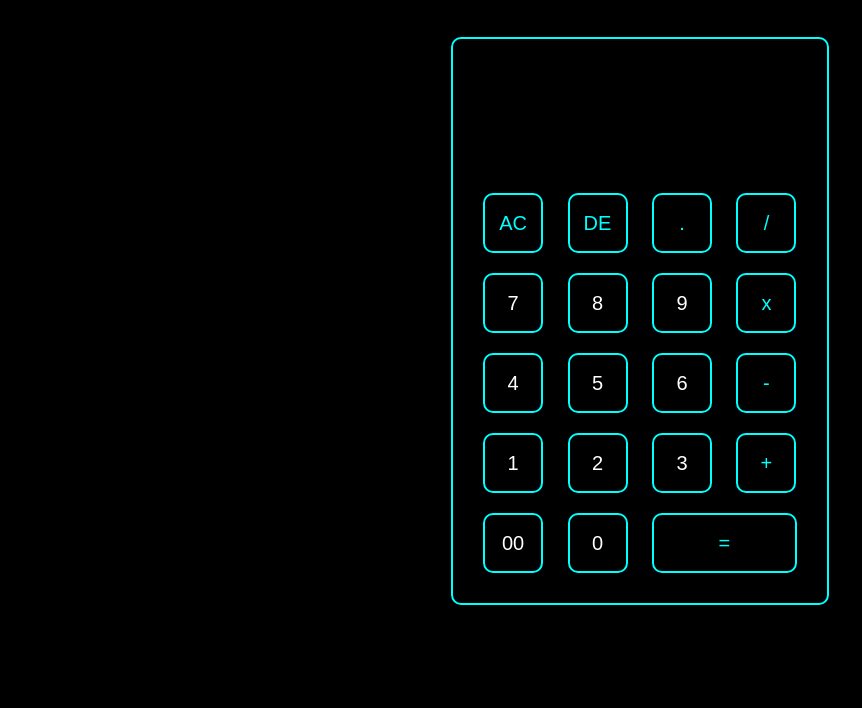
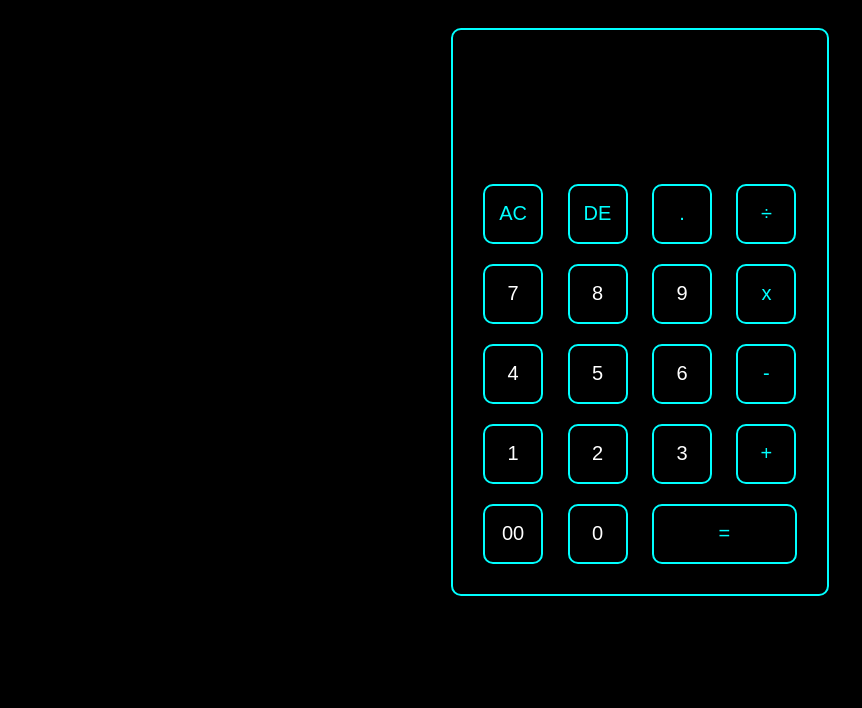
Before and after one commit to syedazlan833/lets-make-calculator, a plain HTML site: page index.html in a window 1280 px wide. Shown: the part 92-800 px from the top of the page, without its empty margins (0-862 px from the left). Drawn offline with Linux system fonts and the light colour scheme.

Commit message:
Update index.html

```diff
--- a/index.html
+++ b/index.html
@@ -6,58 +6,89 @@
   <meta http-equiv="X-UA-Compatible" content="IE=edge">
   <meta name="viewport" content="width=device-width, initial-scale=1.0">
   <link rel="stylesheet" href="style.css">
-    <link rel="shortcut icon"
-        href="https://upload.wikimedia.org/wikipedia/commons/thumb/1/1e/Circle-icons-calculator.svg/1200px-Circle-icons-calculator.svg.png"
-        type="image/x-icon">
+  <link rel="shortcut icon" href="https://upload.wikimedia.org/wikipedia/commons/thumb/1/1e/Circle-icons-calculator.svg/1200px-Circle-icons-calculator.svg.png" type="image/x-icon">
   <title>SmartCalc</title>
+
 </head>
 
 <body>
   <div class="container">
-        <h1 class="SmartCalc"><img width="50" src="https://upload.wikimedia.org/wikipedia/commons/thumb/1/1e/Circle-icons-calculator.svg/1200px-Circle-icons-calculator.svg.png" alt=""><span class="ml">SMART CALC</span></h1>
+    <h1 class="SmartCalc">
+      <img width="50" src="https://upload.wikimedia.org/wikipedia/commons/thumb/1/1e/Circle-icons-calculator.svg/1200px-Circle-icons-calculator.svg.png" alt="">
+      <span>SMART CALC</span>
+    </h1>
     <div class="calc">
       <div class="calculator">
-                <form>
+        <form name="calcForm">
           <div class="display">
-                        <input checked class="main" type="text" name="display">
+            <input class="main" type="text" name="display" readonly>
           </div>
           <div>
-                        <input class="operators" type="button" value="AC" onclick="display.value = '' ">
-                        <input class="operators" type="button" value="DE"
-                            onclick="display.value = display.value.toString().slice(0,-1) ">
-                        <input class="operators" type="button" value="." onclick="display.value += '.' ">
-                        <input class="operators" type="button" value="/" onclick="display.value += '/' ">
+            <input class="operators" type="button" value="AC" onclick="clearDisplay()">
+            <input class="operators" type="button" value="DE" onclick="deleteChar()">
+            <input class="operators" type="button" value="." onclick="appendValue('.')">
+            <input class="operators" type="button" value="÷" onclick="appendOperator('/')">
           </div>
           <div>
-                        <input type="button" value="7" onclick="display.value += '7' ">
-                        <input type="button" value="8" onclick="display.value += '8' ">
-                        <input type="button" value="9" onclick="display.value += '9' ">
-                        <input type="button" value="x" class="operators" onclick="display.value += '*' ">
+            <input type="button" value="7" onclick="appendValue('7')">
+            <input type="button" value="8" onclick="appendValue('8')">
+            <input type="button" value="9" onclick="appendValue('9')">
+            <input type="button" value="x" class="operators" onclick="appendOperator('*')">
           </div>
           <div>
-                        <input type="button" value="4" onclick="display.value += '4' ">
-                        <input type="button" value="5" onclick="display.value += '5' ">
-                        <input type="button" value="6" onclick="display.value += '6' ">
-                        <input type="button" value="-" class="operators" onclick="display.value += '-' ">
+            <input type="button" value="4" onclick="appendValue('4')">
+            <input type="button" value="5" onclick="appendValue('5')">
+            <input type="button" value="6" onclick="appendValue('6')">
+            <input type="button" value="-" class="operators" onclick="appendOperator('-')">
           </div>
           <div>
-                        <input type="button" value="1" onclick="display.value += '1' ">
-                        <input type="button" value="2" onclick="display.value += '2' ">
-                        <input type="button" value="3" onclick="display.value += '3' ">
-                        <input type="button" value="+" class="operators" onclick="display.value += '+' ">
+            <input type="button" value="1" onclick="appendValue('1')">
+            <input type="button" value="2" onclick="appendValue('2')">
+            <input type="button" value="3" onclick="appendValue('3')">
+            <input type="button" value="+" class="operators" onclick="appendOperator('+')">
           </div>
           <div>
-                        <input type="button" value="00" onclick="display.value += '00' ">
-                        <input type="button" value="0" onclick="display.value += '0' ">
-                        <input type="button" value="="
-                            onclick="display.value = eval(display.value ? display.value : 'write proper!!')"
-                            class="equal">
+            <input type="button" value="00" onclick="appendValue('00')">
+            <input type="button" value="0" onclick="appendValue('0')">
+            <input type="button" value="=" onclick="calculate()" class="equal">
           </div>
-
         </form>
       </div>
     </div>
   </div>
+
+  <script>
+    const display = document.calcForm.display;
+
+    function clearDisplay() {
+      display.value = '';
+    }
+
+    function deleteChar() {
+      display.value = display.value.slice(0, -1);
+    }
+
+    function appendValue(value) {
+      display.value += value;
+    }
+
+    function appendOperator(operator) {
+      const lastChar = display.value.slice(-1);
+      if (['+', '-', '*', '/'].includes(lastChar)) {
+        display.value = display.value.slice(0, -1) + operator;
+      } else if (display.value !== '') {
+        display.value += operator;
+      }
+    }
+
+    function calculate() {
+      try {
+        display.value = eval(display.value);
+      } catch (e) {
+        display.value = 'Error';
+      }
+    }
+  </script>
 </body>
 
 </html>
```
Lines whose indentation alone changed are shown as unchanged.
